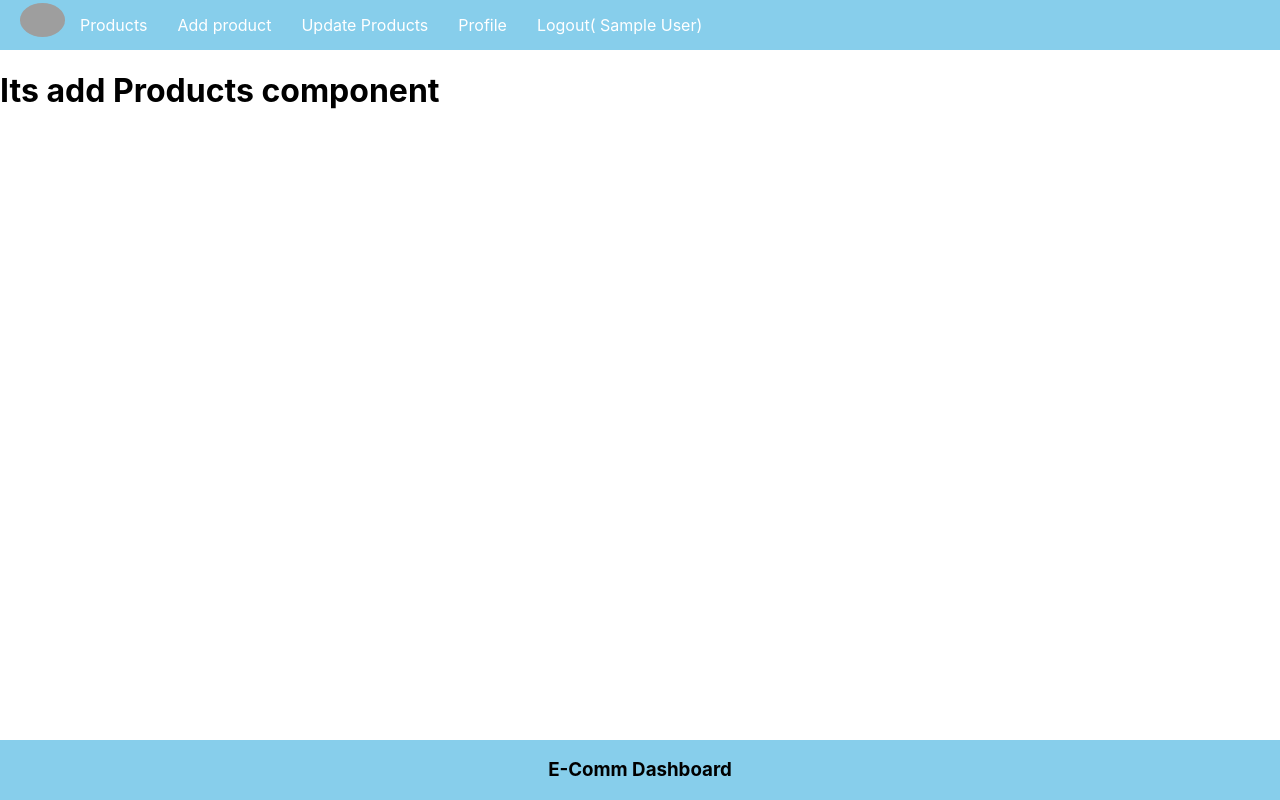
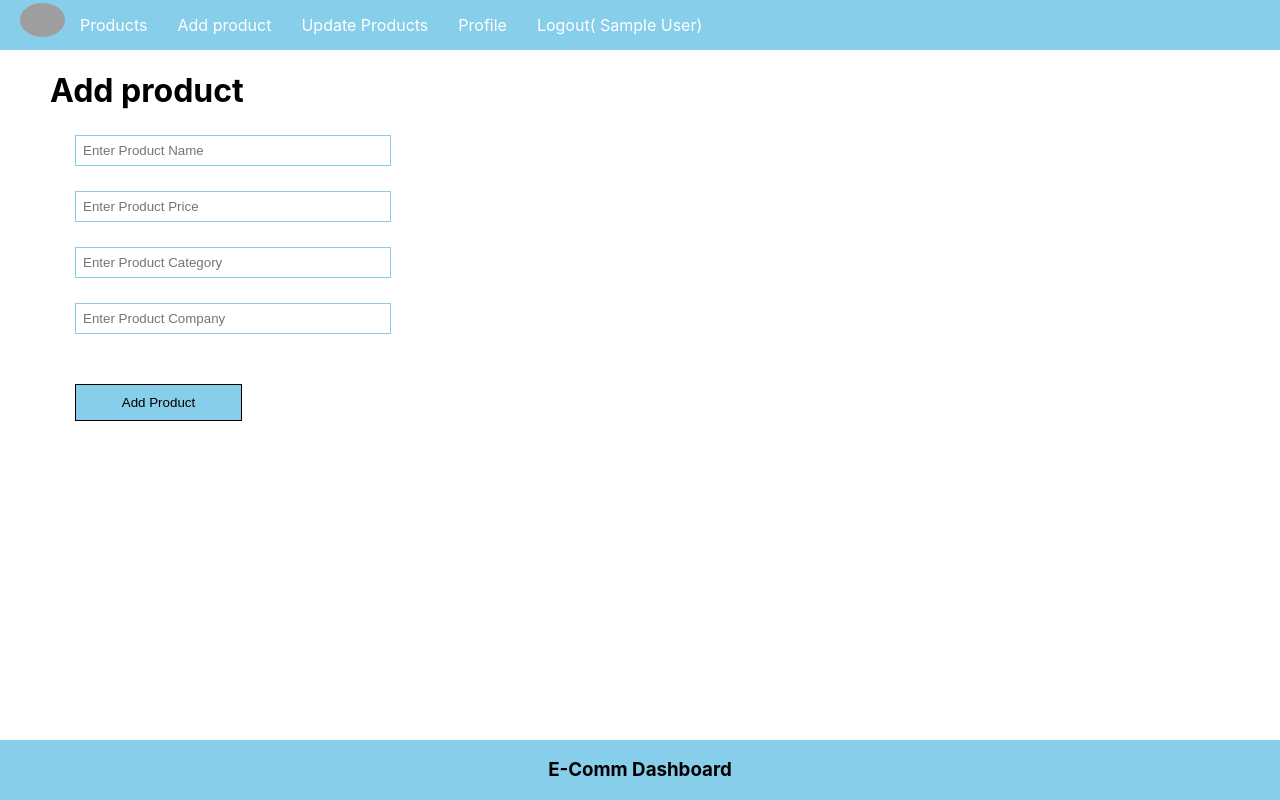
Before and after one commit to Md-Ikbal-Hasan/e-dashboard-frontend-with-reactjs, a React (Create React App) app: page /add in a window 1280 px wide. Built offline with nearby package versions, Linux system fonts and the light colour scheme; sample sign-in values are in the browser's storage; grey boxes are pictures that could not be loaded.

Commit message:
add product form validation added

```diff
--- a/src/App.css
+++ b/src/App.css
@@ -57,6 +57,15 @@
   cursor: pointer;
 }
 
+.invalid-input {
+  color: red;
+  margin-top: -20px;
+  display: block;
+  margin-left: 25px;
+
+
+}
+
 
 
 /*=============== Footer design  ==============*/
--- a/src/App.js
+++ b/src/App.js
@@ -21,8 +21,8 @@ function App() {
         <Routes>
 
           <Route element={<PrivateComponent />} >
-            <Route path="/" element={<AddProduct />} ></Route>
-            <Route path="/add" element={<h1>Its add Products  component</h1>} ></Route>
+            <Route path="/" element={<h1>This is Home page</h1>} ></Route>
+            <Route path="/add" element={<AddProduct />} ></Route>
             <Route path="/update" element={<h1>Its update Products  component</h1>} ></Route>
             <Route path="/logout" element={<h1>Its logout   component</h1>} ></Route>
             <Route path="/profile" element={<h1>Its profile  component</h1>} ></Route>
--- a/src/components/AddProduct.js
+++ b/src/components/AddProduct.js
@@ -6,13 +6,18 @@ const AddProduct = () => {
     const [price, setPrice] = useState("");
     const [category, setCategory] = useState("");
     const [company, setCompany] = useState("");
+    const [error, setError] = useState(false);
 
 
     const addProduct = async () => {
-        console.log(name, price, category, company);
+
+        if (!name || !price || !category || !company) {
+            setError(true);
+            return false;
+        }
+
         const userId = JSON.parse(localStorage.getItem("user"))._id;
-
-        console.log(userId);
+        console.log(name, price, category, company, userId);
 
         let result = await fetch("http://localhost:5000/add-product", {
             method: "post",
@@ -37,23 +42,28 @@ const AddProduct = () => {
                 value={name}
                 onChange={(e) => setName(e.target.value)}
             />
+            {error && !name && <small className='invalid-input'>Enter Valid Name</small>}
 
             <input type="text" className='inputBox' name=""
                 placeholder='Enter Product Price'
                 value={price}
                 onChange={(e) => setPrice(e.target.value)}
             />
+            {error && !price && <small className='invalid-input'>Enter Valid Price</small>}
 
             <input type="text" className='inputBox' name=""
                 placeholder='Enter Product Category'
                 value={category}
                 onChange={(e) => setCategory(e.target.value)}
             />
+            {error && !category && <small className='invalid-input'>Enter Valid Category Name</small>}
+
             <input type="text" className='inputBox' name=""
                 placeholder='Enter Product Company'
                 value={company}
                 onChange={(e) => setCompany(e.target.value)}
             />
+            {error && !company && <small className='invalid-input'>Enter Valid Company Name</small>}
 
             <button onClick={addProduct} className='appButton'>Add Product</button>
 
```
